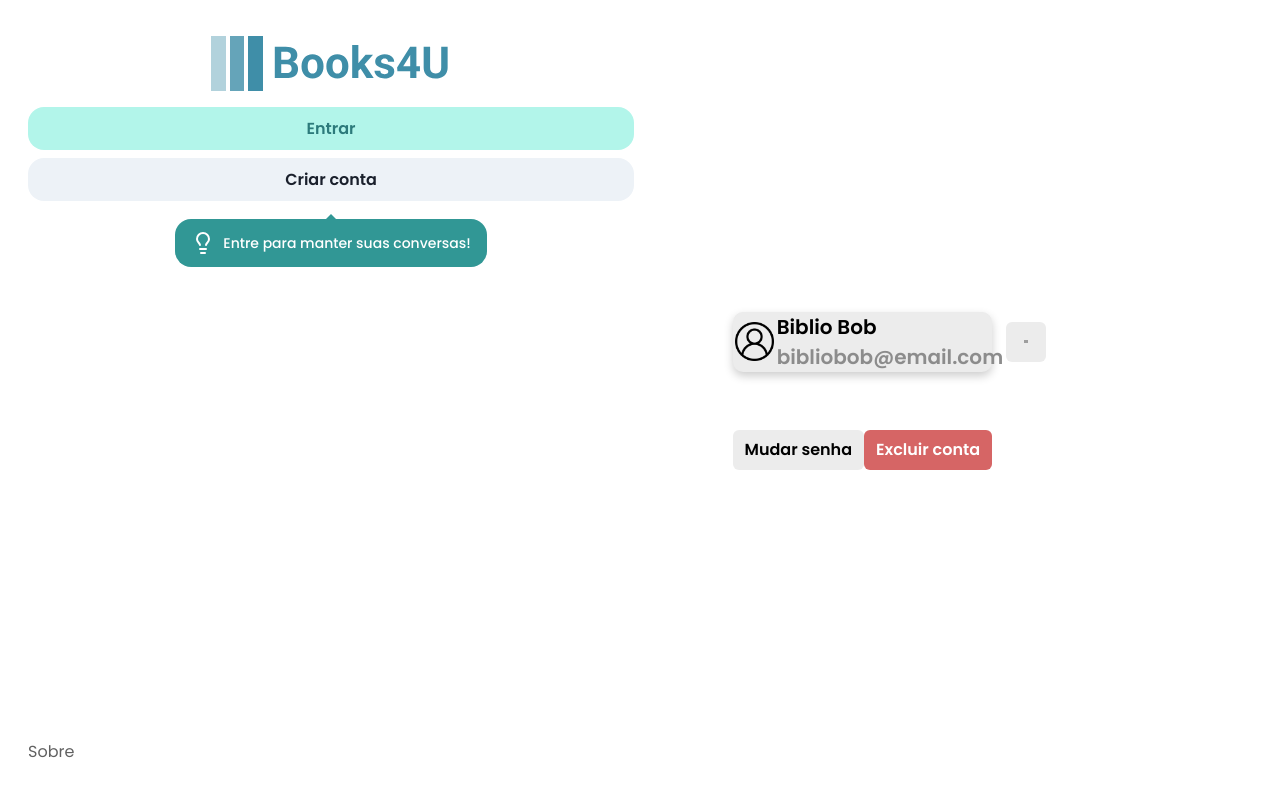
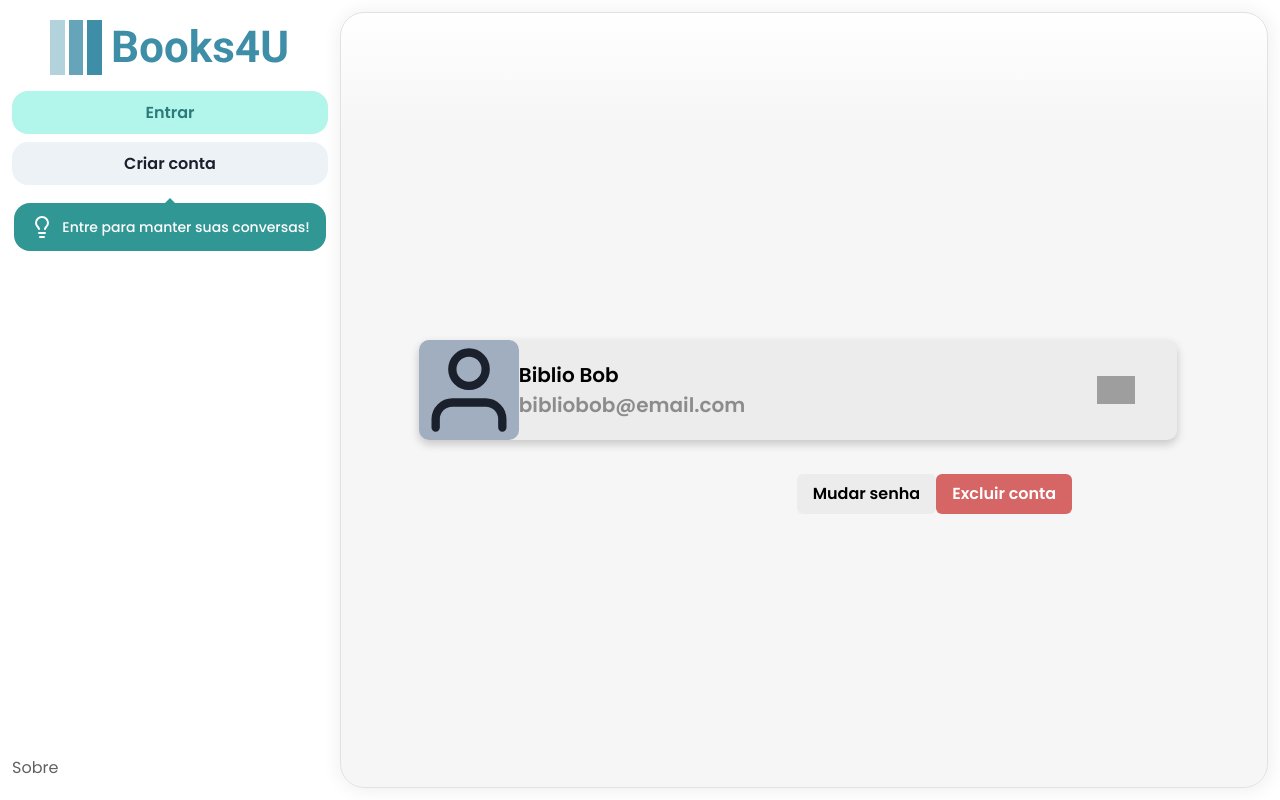
Before and after one commit to books4u-tcc/frontend, a React (Vite) app: page /account in a window 1280 px wide. Built offline with nearby package versions, Linux system fonts and the light colour scheme; grey boxes are pictures that could not be loaded.

Commit message:
chore: small fixes

```diff
--- a/src/components/about/AboutInformations.tsx
+++ b/src/components/about/AboutInformations.tsx
@@ -2,27 +2,15 @@ import { Flex, Link } from "@chakra-ui/react";
 
 export default function AboutInformations() {
   return (
-    <Flex w="100%" h="100%" minW="600px" py={3} pr={3} maxH="100dvh">
-      <Flex
-        py={3}
-        pr={3}
-        maxH="100dvh"
-        h="100%"
-        paddingTop="5rem"
-        borderRadius="3xl"
-        bg="linear-gradient( #F6F6F600 0%, #F6F6F6 15%)"
-        border="1px solid #E2E2E2"
-        boxShadow="1px 1px 18px 3px rgb(0 0 0 / 6%)"
-      >
     <Flex w="100%" h="100%" marginLeft="18rem" flexDir="column">
       <Flex fontSize="250%">
         <h1>Sobre o BiblioBot</h1>
       </Flex>
       <Flex fontSize="100%" paddingTop="1rem">
         <h1>
-              Esse site é um projeto de TCC que utiliza Inteligência Artifical
-              para recomendar livros, de acordo com uma conversa de sugestões
-              (escrever mais coisas aqui)
+          Esse site é um projeto de TCC que utiliza Inteligência Artifical para
+          recomendar livros, de acordo com uma conversa de sugestões (escrever
+          mais coisas aqui)
         </h1>
       </Flex>
       <Flex fontSize="250%">
@@ -34,7 +22,5 @@ export default function AboutInformations() {
         </Link>
       </Flex>
     </Flex>
-      </Flex>
-    </Flex>
   );
 }
--- a/src/components/account/register.tsx
+++ b/src/components/account/register.tsx
@@ -16,8 +16,6 @@ export function Register() {
     const navigate = useNavigate()
 
     const onSubmit = async (data: FormData) => {
-        console.log(Object.values(data));
-
         authStoreActions.login()
         navigate('/')
     };
--- a/src/components/chat/chat-container.tsx
+++ b/src/components/chat/chat-container.tsx
@@ -2,19 +2,11 @@ import { Box, Container, Flex, Spacer } from "@chakra-ui/react";
 import { ReactNode } from "react";
 import { ChatConversation } from "./chat-conversation";
 import Promptbar from "./promptbar";
+import { ContentBox } from "../content-box";
 
 export function ChatContainer() {
   return (
-    <Flex w="100%" h="100%" minW="600px" py={3} pr={3} maxH="100dvh">
-      <Flex
-        flexDirection="column"
-        w="100%"
-        h="100%"
-        borderRadius="3xl"
-        bg="linear-gradient( #F6F6F600 0%, #F6F6F6 15%)"
-        border="1px solid #E2E2E2"
-        boxShadow="1px 1px 18px 3px rgb(0 0 0 / 6%)"
-      >
+    <ContentBox>
       <Flex flex={1} flexDirection="column" height="100%">
         <Flex overflowY="auto" flex={1}>
           <Container
@@ -34,7 +26,6 @@ export function ChatContainer() {
 
         <Promptbar />
       </Flex>
-      </Flex>
-    </Flex>
+    </ContentBox>
   );
 }
--- /dev/null
+++ b/src/components/content-box.tsx
@@ -0,0 +1,25 @@
+import { Flex } from "@chakra-ui/react";
+import { ReactNode } from "react";
+
+interface ContextBoxProps {
+  children?: ReactNode;
+}
+
+export function ContentBox({ children }: ContextBoxProps) {
+  return <Flex w="100%" h="100%" minW="600px" py={3} pr={3} maxH="100dvh">
+    <Flex
+      py={3}
+      pr={3}
+      maxH="100dvh"
+      h="100%"
+      w="100%"
+      paddingTop="5rem"
+      borderRadius="3xl"
+      bg="linear-gradient( #F6F6F600 0%, #F6F6F6 15%)"
+      border="1px solid #E2E2E2"
+      boxShadow="1px 1px 18px 3px rgb(0 0 0 / 6%)"
+    >
+      {children}
+    </Flex>
+  </Flex>;
+}
--- a/src/components/user/User.tsx
+++ b/src/components/user/User.tsx
@@ -1,75 +1,79 @@
-import { Button, Flex, FormControl, FormErrorMessage, FormLabel, Input, List, ListItem, useDisclosure, Text, Tooltip, Collapse, Box } from "@chakra-ui/react"
-import user from "../../assets/user.png"
-import edit from "../../assets/editIcon.png"
-import AlertDialogChangePassword from "./ChangePassword"
-import AlertDialogDeleteAccount from "./DeleteAccount"
-import EditAccount from "./EditAccount"
-import React from "react"
+import {
+  Button,
+  Flex,
+  FormControl,
+  FormErrorMessage,
+  FormLabel,
+  Input,
+  List,
+  ListItem,
+  useDisclosure,
+  Text,
+  Tooltip,
+  Collapse,
+  Box,
+  Icon,
+} from "@chakra-ui/react";
+import user from "../../assets/user.png";
+import edit from "../../assets/editIcon.png";
+import AlertDialogChangePassword from "./ChangePassword";
+import AlertDialogDeleteAccount from "./DeleteAccount";
+import EditAccount from "./EditAccount";
+import { FaUser } from "react-icons/fa";
+import { FiUser } from "react-icons/fi";
 
 export default function User() {
-
-
   const { isOpen, onToggle } = useDisclosure();
-
 
   return (
     <Flex
-                w="70%"
-                minW="200px"
+      w="100%"
       h="100%"
       justifyContent="center"
       alignItems="center"
-                minH="100px"
       flexDirection="column" // Alteração para flex direção de coluna para dispositivos menores
-
     >
       <Flex
-                    w={["100%", "70%", "60%"]} // Tamanhos diferentes para diferentes tamanhos de tela
+        w="auto"
+        // w= // Tamanhos diferentes para diferentes tamanhos de tela
         h="auto"
         borderRadius="10px"
         bg="#ECECEC"
         boxShadow="default"
         mb="20px" // Margem inferior para dispositivos móveis
-                    flexDirection="row"
+        flexDirection="column"
       >
-                    <Flex justifyContent="center" alignItems="center" maxW="15%" minW="15%" m="1%">
-                        <img src={user} alt="userIcon" style={{ maxWidth: "100%" }} />
+        <Flex>
+          <Flex
+            justifyContent="center"
+            alignItems="center"
+            background="gray.400"
+            borderRadius={10}
+          >
+            <Icon w={100} h={100} as={FiUser} />
           </Flex>
 
           <Flex w="100%" justifyContent="left" alignItems="center">
             <List fontWeight="semibold" fontSize="125%" flexDir="column">
-                            {/* Tamanhos de fonte diferentes para diferentes tamanhos de tela */}
-                            <ListItem color="black">
-                                Biblio Bob
-                            </ListItem>
-                            <ListItem color="#8C8C8C">
-                                bibliobob@email.com
-                            </ListItem>
+              <ListItem color="black">Biblio Bob</ListItem>
+              <ListItem color="#8C8C8C">bibliobob@email.com</ListItem>
             </List>
           </Flex>
 
           <Tooltip hasArrow label="Editar conta" bg="#373737" color="white">
-
-                    <Flex justifyContent="center" alignItems="center" m="1%" width="20%">
+            <Flex
+              justifyContent="center"
+              alignItems="center"
+              m="1%"
+              width="20%"
+            >
               <Button onClick={onToggle} bg="#ECECEC">
                 <img src={edit} alt="editIcon" style={{ maxWidth: "50%" }} />
               </Button>
-
+            </Flex>
+          </Tooltip>
         </Flex>
 
-                    </Tooltip>
-
-                </Flex>
-
-                <Flex
-                    w={["100%", "70%", "60%"]} // Tamanhos diferentes para diferentes tamanhos de tela
-                    h="auto"
-                    borderRadius="10px"
-                    bg="#ECECEC"
-                    boxShadow="default"
-                    mb="20px" // Margem inferior para dispositivos móveis
-                    flexDirection="row"
-                >
         <Collapse in={isOpen}>
           <Flex>
             <EditAccount />
@@ -77,13 +81,16 @@ export default function User() {
         </Collapse>
       </Flex>
 
-
-                <Flex w="60%" h="10%"
-                    alignItems="center" justifyContent="right" flexDir="row">
+      <Flex
+        w="60%"
+        h="10%"
+        alignItems="center"
+        justifyContent="right"
+        flexDir="row"
+      >
         <AlertDialogChangePassword />
         <AlertDialogDeleteAccount />
       </Flex>
-
     </Flex>
-        )
+  );
 }
--- a/src/pages/About.tsx
+++ b/src/pages/About.tsx
@@ -1,12 +1,13 @@
-import { Flex } from "@chakra-ui/react";
-import Sidebar from "../components/sidebar/Sidebar";
 import AboutInformations from "../components/about/AboutInformations";
 import { PageScaffold } from "./PageScaffold";
+import { ContentBox } from "../components/content-box";
 
 export function About() {
   return (
     <PageScaffold>
-      <AboutInformations />
+      <ContentBox>
+        <AboutInformations />
+      </ContentBox>
     </PageScaffold>
   );
 }
--- a/src/pages/AccountForm.tsx
+++ b/src/pages/AccountForm.tsx
@@ -1,9 +1,9 @@
-import { Flex, Grid, GridItem, Text, Button } from "@chakra-ui/react";
-import Sidebar from "../components/sidebar/Sidebar";
+import { Flex, Text, Button } from "@chakra-ui/react";
 import { Register } from "../components/account/register";
 import React, { useState } from "react";
 import { Login } from "../components/account/login";
 import { PageScaffold } from "./PageScaffold";
+import { ContentBox } from "../components/content-box";
 
 interface Props {
   type: "register" | "login";
@@ -13,6 +13,7 @@ const AccountForm: React.FC<Props> = ({ type = "login" }) => {
   const [pageType, setPageType] = useState(type);
   return (
     <PageScaffold>
+      <ContentBox>
         <Flex
           w="100%"
           direction="column"
@@ -50,6 +51,7 @@ const AccountForm: React.FC<Props> = ({ type = "login" }) => {
             </>
           )}
         </Flex>
+      </ContentBox>
     </PageScaffold>
   );
 };
--- a/src/pages/MyAccount.tsx
+++ b/src/pages/MyAccount.tsx
@@ -1,14 +1,13 @@
-import { Flex } from "@chakra-ui/react";
-import Sidebar from "../components/sidebar/Sidebar";
 import User from "../components/user/User";
+import { PageScaffold } from "./PageScaffold";
+import { ContentBox } from "../components/content-box";
 
 export function MyAccount() {
-  return <div>
-    <Flex h="100vh" p="1rem">
-      <Sidebar/>
-      <Flex w="100%" direction="column">
+  return (
+    <PageScaffold>
+      <ContentBox>
         <User />
-      </Flex>
-    </Flex>
-  </div>
+      </ContentBox>
+    </PageScaffold>
+  );
 }
```
Lines whose indentation alone changed are shown as unchanged.
